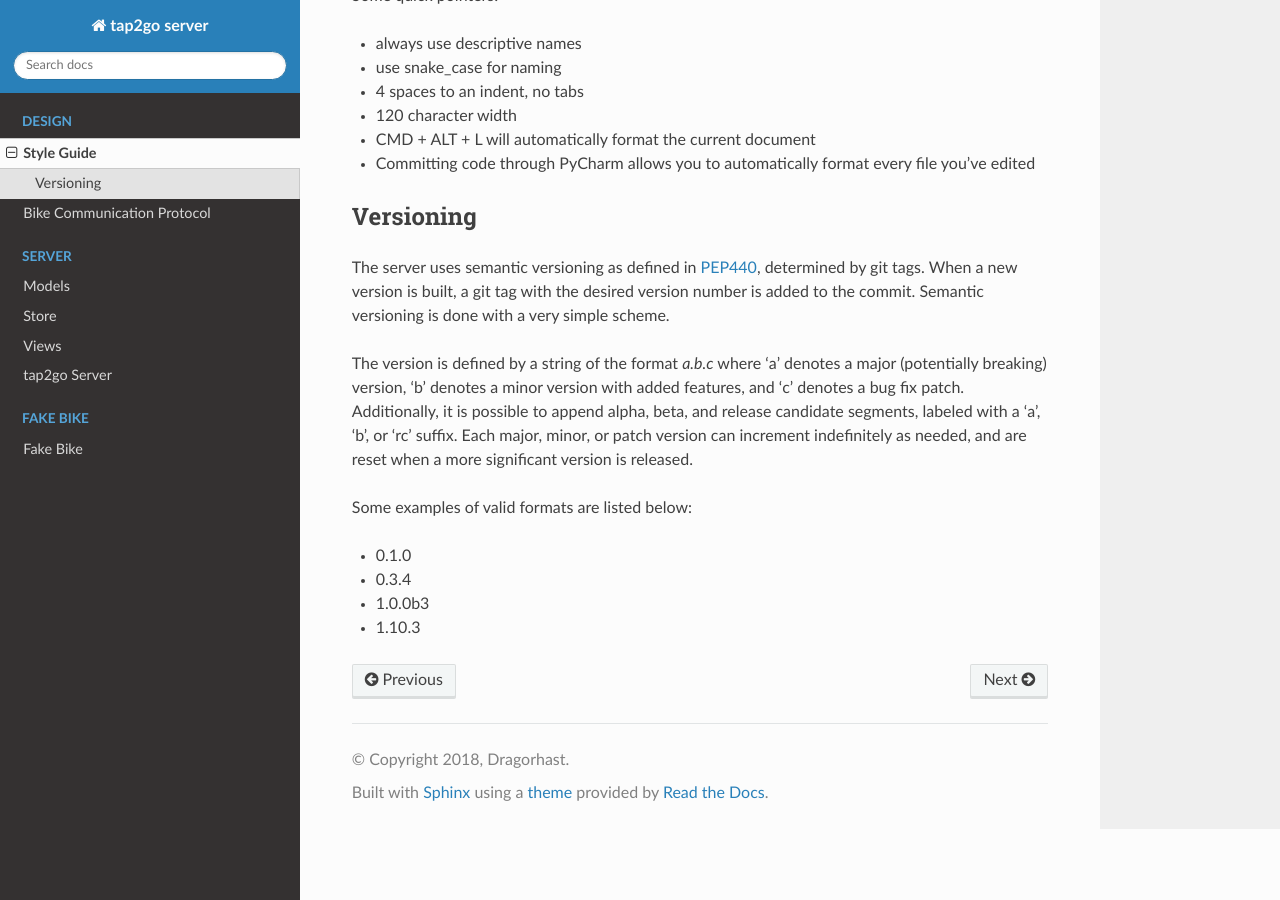
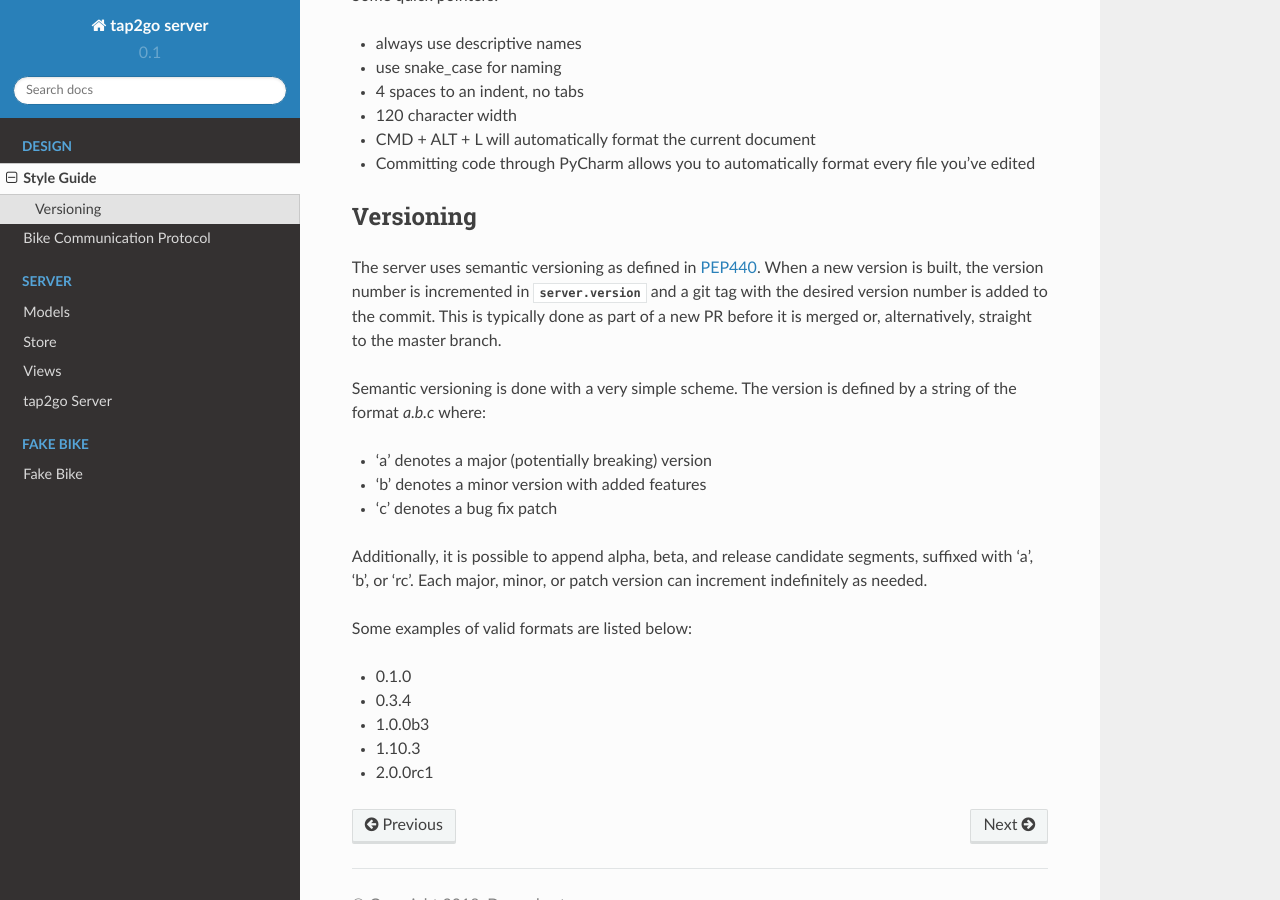
Before and after one commit to dragorhast/server, a Sphinx documentation site: the page built from docs/source/style.rst, in a window 1280 px wide and 900 px high, scrolled down 427 px. Built offline with Sphinx 7.4.7 and the Read the Docs theme 2.0.0, drawn with Linux system fonts in a browser that asks for light colours.

Commit message:
Remove git repo dependency and add single source of truth for version

```diff
--- a/docs/source/conf.py
+++ b/docs/source/conf.py
@@ -14,8 +14,11 @@
 #
 import os
 import sys
+
 sys.path.insert(0, os.path.abspath('../..'))
 
+# can only import after inserting path
+from server.version import __version__, short_version
 
 # -- Project information -----------------------------------------------------
 
@@ -24,9 +27,9 @@ copyright = '2018, Dragorhast'
 author = 'Dragorhast'
 
 # The short X.Y version
-version = ''
+version = short_version
 # The full version, including alpha/beta/rc tags
-release = '0.1.0'
+release = __version__
 
 # -- General configuration ---------------------------------------------------
 
--- a/docs/source/style.rst
+++ b/docs/source/style.rst
@@ -24,13 +24,18 @@ Some quick pointers:
 Versioning
 ----------
 
-The server uses semantic versioning as defined in PEP440_, determined by git tags. When a new version is built,
-a git tag with the desired version number is added to the commit. Semantic versioning is done with a very simple scheme.
+The server uses semantic versioning as defined in PEP440_. When a new version is built, the version number is incremented
+in :data:`server.version` and a git tag with the desired version number is added to the commit. This is typically done
+as part of a new PR before it is merged or, alternatively, straight to the master branch.
 
-The version is defined by a string of the format `a.b.c` where 'a' denotes a major (potentially breaking) version,
-'b' denotes a minor version with added features, and 'c' denotes a bug fix patch. Additionally, it is possible to append
-alpha, beta, and release candidate segments, labeled with a 'a', 'b', or 'rc' suffix. Each major, minor, or patch version
-can increment indefinitely as needed, and are reset when a more significant version is released.
+Semantic versioning is done with a very simple scheme. The version is defined by a string of the format `a.b.c` where:
+
+- 'a' denotes a major (potentially breaking) version
+- 'b' denotes a minor version with added features
+- 'c' denotes a bug fix patch
+
+Additionally, it is possible to append alpha, beta, and release candidate segments, suffixed with 'a', 'b', or 'rc'.
+Each major, minor, or patch version can increment indefinitely as needed.
 
 Some examples of valid formats are listed below:
 
@@ -38,8 +43,7 @@ Some examples of valid formats are listed below:
 - 0.3.4
 - 1.0.0b3
 - 1.10.3
-
-
+- 2.0.0rc1
 
 .. _PEP8: https://www.python.org/dev/peps/pep-0008/
 .. _PEP440: https://www.python.org/dev/peps/pep-0440/
```
Also changed, not shown: docs/source/server/server.rst (+12 -0 lines), server/version.py (+4 -15 lines), 2 other files.
